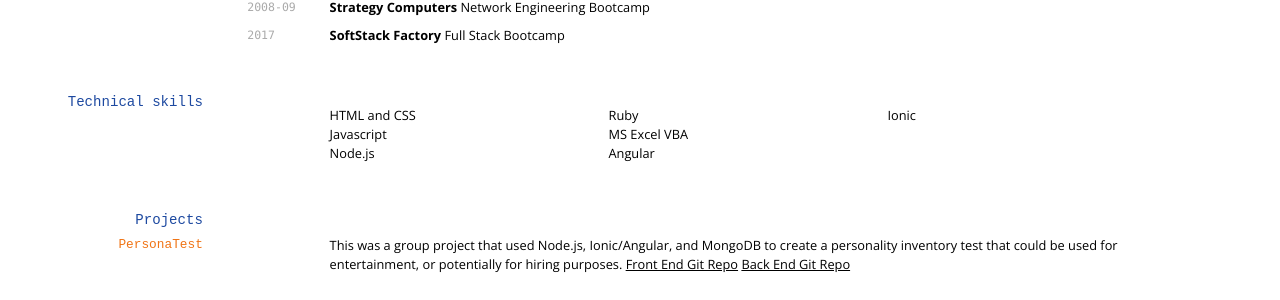
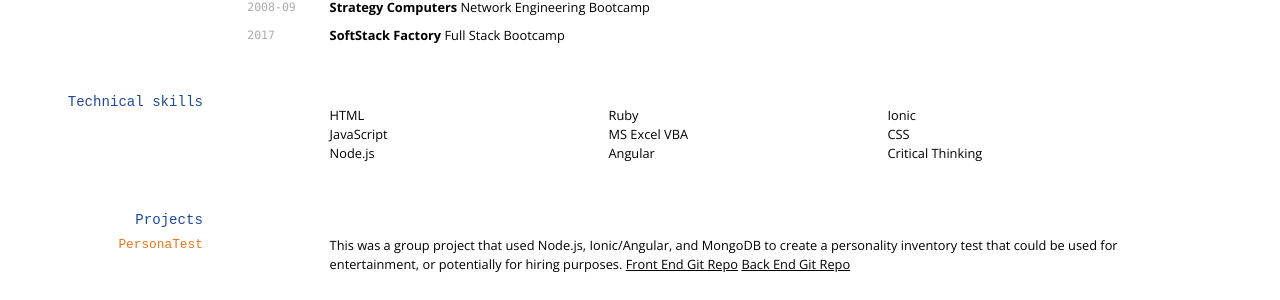
Before and after one commit to SalMac86/my-cv, a Jekyll site: the page built from index.md, in a window 1280 px wide. Shown: the part 381-681 px from the top of the page. Built offline with Jekyll 4.4.1, drawn with Linux system fonts in a browser that asks for light colours; nearby versions of some CDN libraries.

Commit message:
Update index.md

```diff
--- a/index.md
+++ b/index.md
@@ -34,13 +34,15 @@ __SoftStack Factory__ Full Stack Bootcamp
 
 ## Technical skills
 
-* HTML and CSS
-* Javascript
+* HTML
+* JavaScript
 * Node.js
 * Ruby
 * MS Excel VBA
 * Angular
 * Ionic
+* CSS
+* Critical Thinking
 
 ## Projects
 
```
